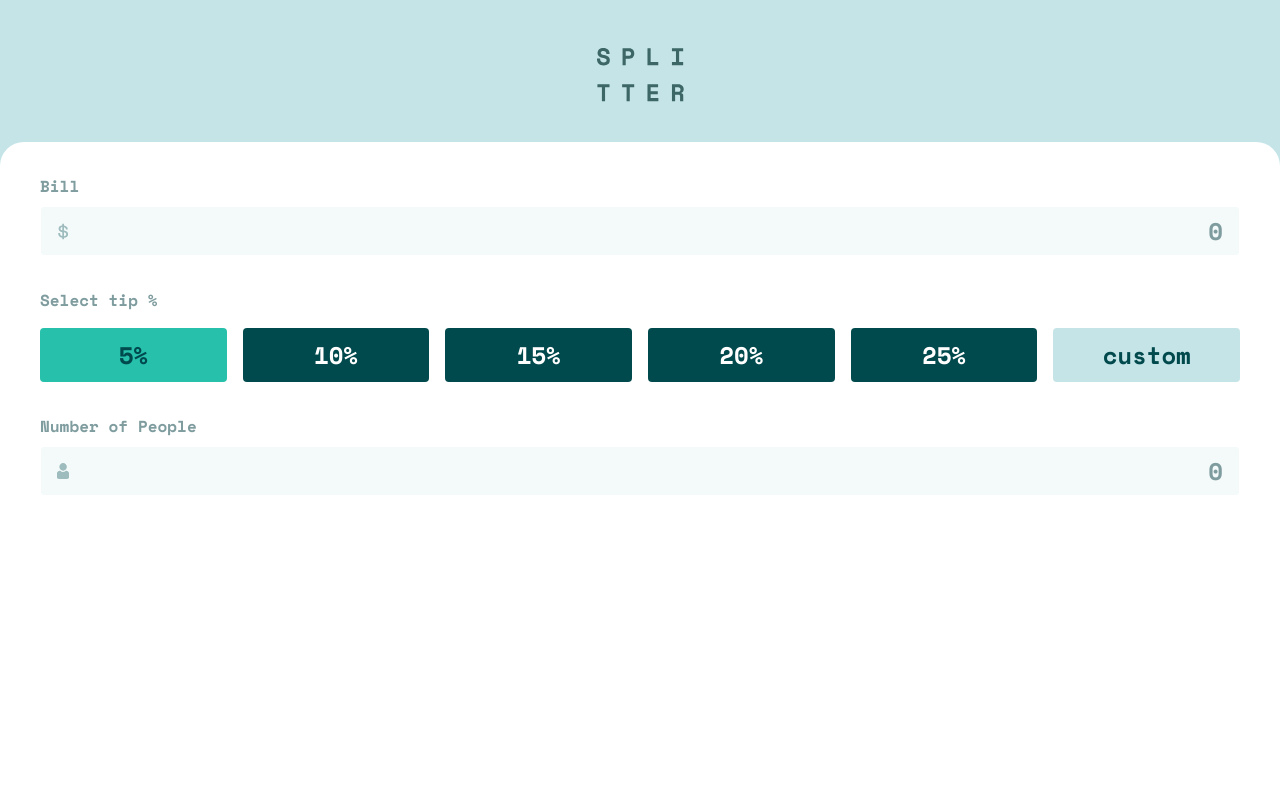
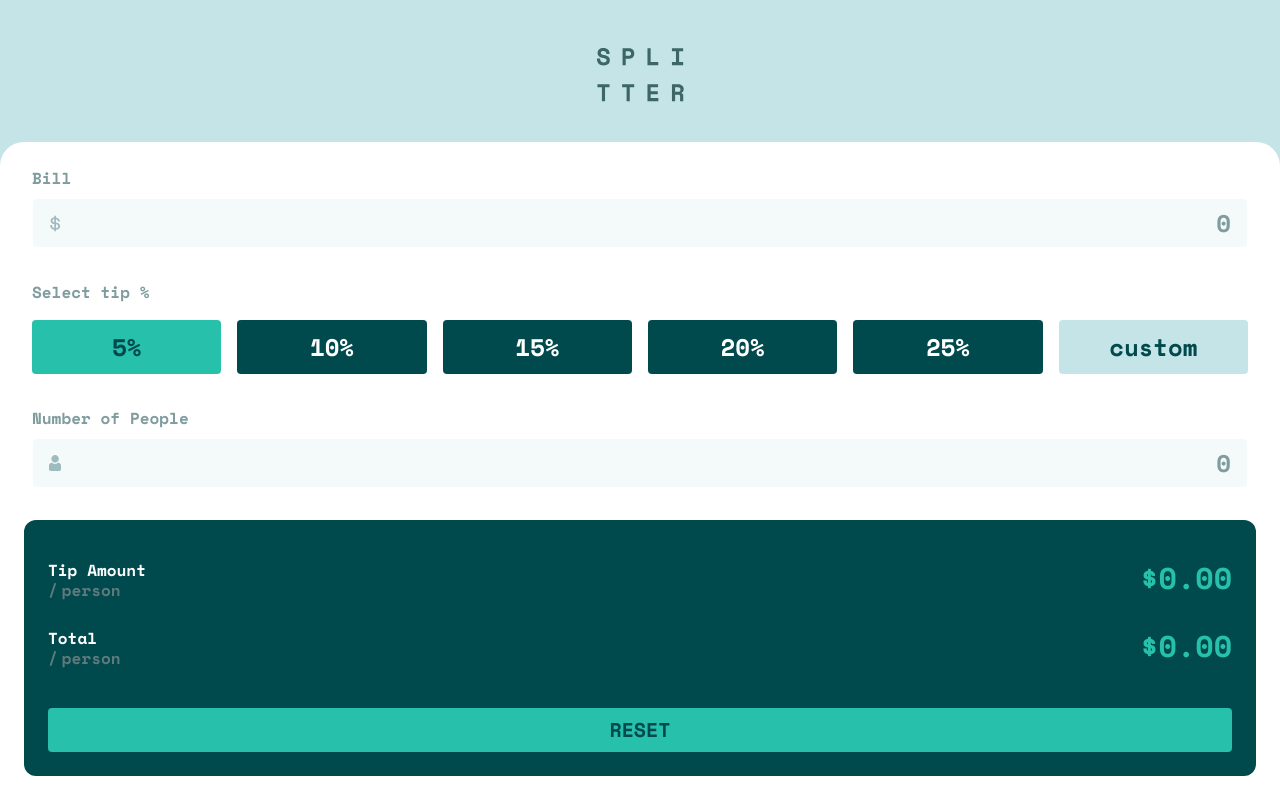
Before and after one commit to xyzeez/tip-calculator-app, a React (Vite) app: page / in a window 1280 px wide. Built offline with nearby package versions, Linux system fonts and the light colour scheme; the HTML template or start-up script is replaced by a standard one.

Commit message:
🎨 ui(app): finished tipboard component

```diff
--- a/src/App.jsx
+++ b/src/App.jsx
@@ -7,9 +7,9 @@ const App = () => {
   return (
     <div className="bg-cyan-200 min-h-screen grid grid-rows-[auto_1fr]">
       <Logo />
-      <main className="flex flex-col font-mono font-bold p-8 rounded-t-3xl bg-white">
+      <main className="flex flex-col gap-8 font-mono font-bold p-6 rounded-t-3xl bg-white">
         <TipForm />
-        {/* <TipBoard /> */}
+        <TipBoard />
       </main>
     </div>
   );
--- a/src/components/TipBoard.jsx
+++ b/src/components/TipBoard.jsx
@@ -1,5 +1,37 @@
 const TipBoard = () => {
-  return <div className="border">TipBoard</div>;
+  return (
+    <section className="grid grid-rows-[auto_1fr] gap-10 bg-cyan-500 pt-10 px-6 pb-6 rounded-xl">
+      <div className="grid grid-rows-2 gap-7">
+        <div className="flex flex-row items-start justify-between">
+          <h2 className="text-base leading-tight text-white">
+            Tip Amount
+            <span className="block text-cyan-400">
+              <abbr title="per" className="no-underline mr-1">
+                /
+              </abbr>
+              person
+            </span>
+          </h2>
+          <p className="text-3xl text-cyan-600">$0.00</p>
+        </div>
+        <div className="flex flex-row items-start justify-between">
+          <h2 className="text-base leading-tight text-white">
+            Total
+            <span className="block text-cyan-400">
+              <abbr title="per" className="no-underline mr-1">
+                /
+              </abbr>
+              person
+            </span>
+          </h2>
+          <p className="text-3xl text-cyan-600">$0.00</p>
+        </div>
+      </div>
+      <button className="w-full text-center text-xl rounded bg-cyan-600 text-cyan-500 py-2">
+        RESET
+      </button>
+    </section>
+  );
 };
 
 export default TipBoard;
```
